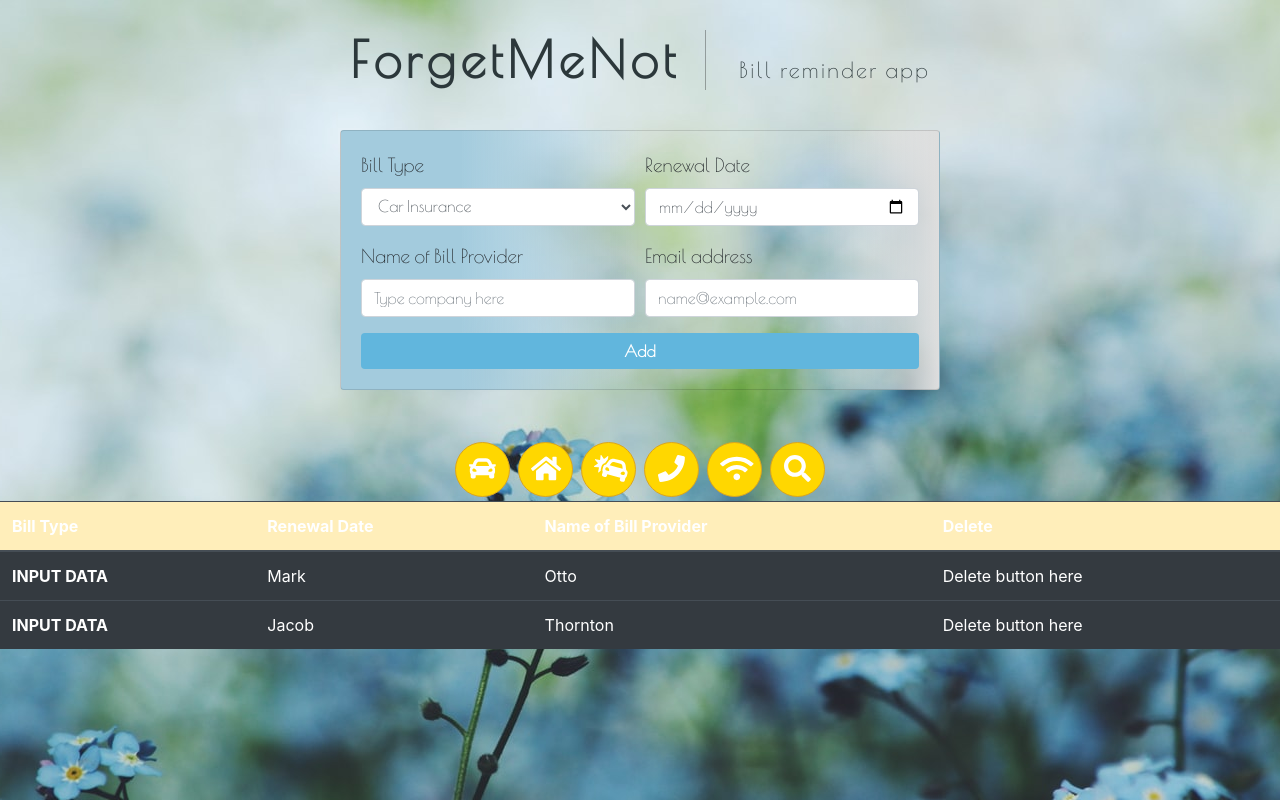
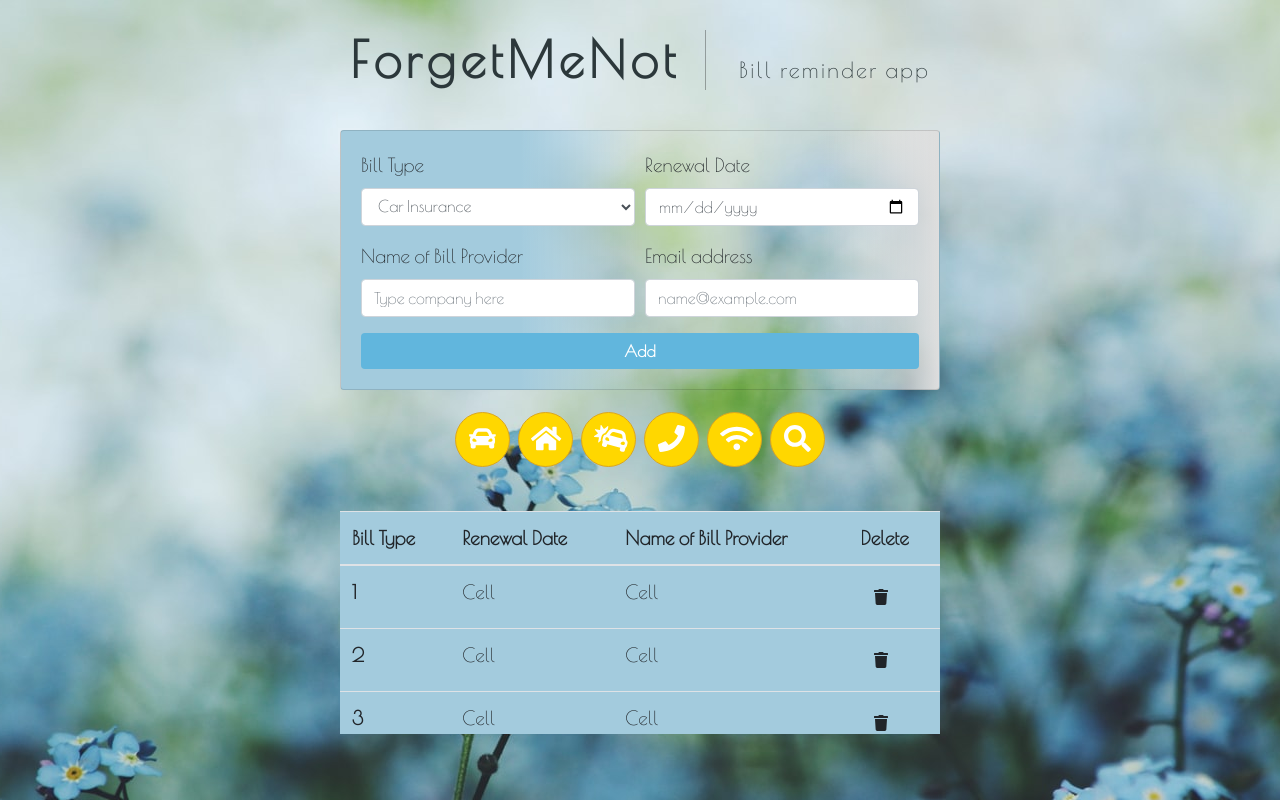
Before and after one commit to Project-ForgetMeNot/payment-tracker-frontend, a React (Create React App) app in the folder my-app/: page / in a window 1280 px wide. Built offline with nearby package versions, Linux system fonts and the light colour scheme.

Commit message:
reformatted the table and added delete icons

```diff
--- a/my-app/src/App.css
+++ b/my-app/src/App.css
@@ -20,15 +20,6 @@
 }
 
 
-.AddForm{
-  margin: 0 auto;
-  max-width: 600px;
-  height: auto;
-  background: -webkit-linear-gradient(left, rgb(163, 203, 221) 20%, rgba(222,222,222,0) 50%, rgba(222,222,222,0) 80%, rgba(222,222,222,1) 100%);
-
-
-}
-
 @media all and (max-width: 100px) {
   .btn-circle-lg {
 
--- a/my-app/src/index.css
+++ b/my-app/src/index.css
@@ -47,6 +47,7 @@ width: auto;
   font-size: 1.4em;
   background-color: #FFD700;
   border-color: #DAA520;
+
 }
 
 .car:hover {
@@ -76,6 +77,7 @@ width: auto;
 .container {
 font-family: "Poiret One", cursive;
 font-size: larger;
+margin-bottom: -30px;
 }
 
 .btn-primary {
@@ -85,6 +87,23 @@ font-size: larger;
 
 }
 
-.buttons {
-  margin-top: -10px;
+.table {
+ margin: auto;
+  margin-top: 70px;
+  margin-bottom: -20px;
+  max-width: 600px;
+  background: rgb(163, 203, 221);
+  font-family: "Poiret One", cursive;
+  font-size: larger;
 }
+
+.AddForm{
+  margin: 0 auto;
+  max-width: 600px;
+  height: auto;
+  background: -webkit-linear-gradient(left, rgb(163, 203, 221) 30%, rgba(222,222,222,0) 50%, rgba(222,222,222,0) 80%, rgba(222,222,222,1) 100%);
+}
+
+.col {
+  font-weight: bolder;
+}
--- a/my-app/src/list.js
+++ b/my-app/src/list.js
@@ -3,9 +3,11 @@ import React from 'react';
 class List extends React.Component {
   render() {
     return (
-      <table class="table table-hover table-dark">
+
+      <div class="table-responsive">
+        <table class="table">
           <thead>
-          <tr class ="table-warning">
+            <tr>
               <th scope="col">Bill Type</th>
               <th scope="col">Renewal Date</th>
               <th scope="col">Name of Bill Provider</th>
@@ -14,20 +16,27 @@ class List extends React.Component {
           </thead>
           <tbody>
             <tr>
-            <th scope="row">INPUT DATA</th>
-            <td>Mark</td>
-            <td>Otto</td>
-            <td>Delete button here</td>
+              <th scope="row">1</th>
+              <td>Cell</td>
+              <td>Cell</td>
+              <td><button class="btn"><i class="fa fa-trash"></i></button></td>
+            </tr>
+            <tr>
+              <th scope="row">2</th>
+              <td>Cell</td>
+              <td>Cell</td>
+              <td><button class="btn"><i class="fa fa-trash"></i></button></td>
 
             </tr>
             <tr>
-            <th scope="row">INPUT DATA</th>
-            <td>Jacob</td>
-            <td>Thornton</td>
-            <td>Delete button here</td>
+              <th scope="row">3</th>
+              <td>Cell</td>
+              <td>Cell</td>
+              <td><button class="btn"><i class="fa fa-trash"></i></button></td>
             </tr>
           </tbody>
         </table>
+      </div>
     )
   }
 }
```
Lines whose indentation alone changed are shown as unchanged.
